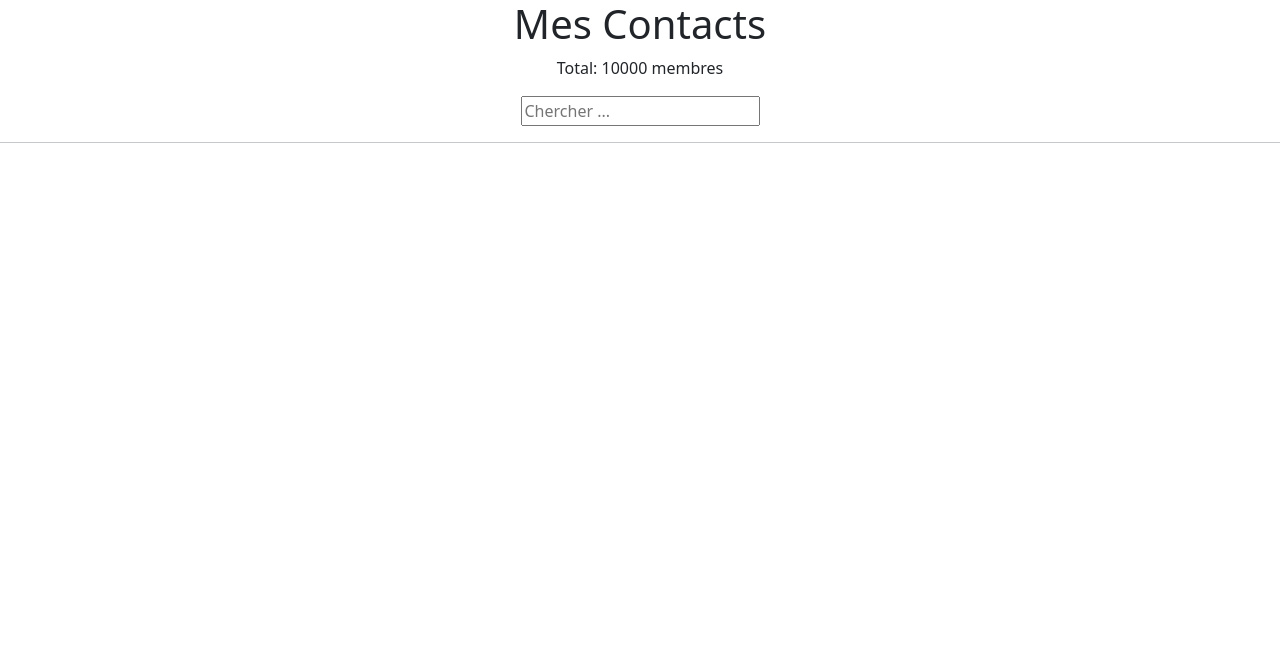
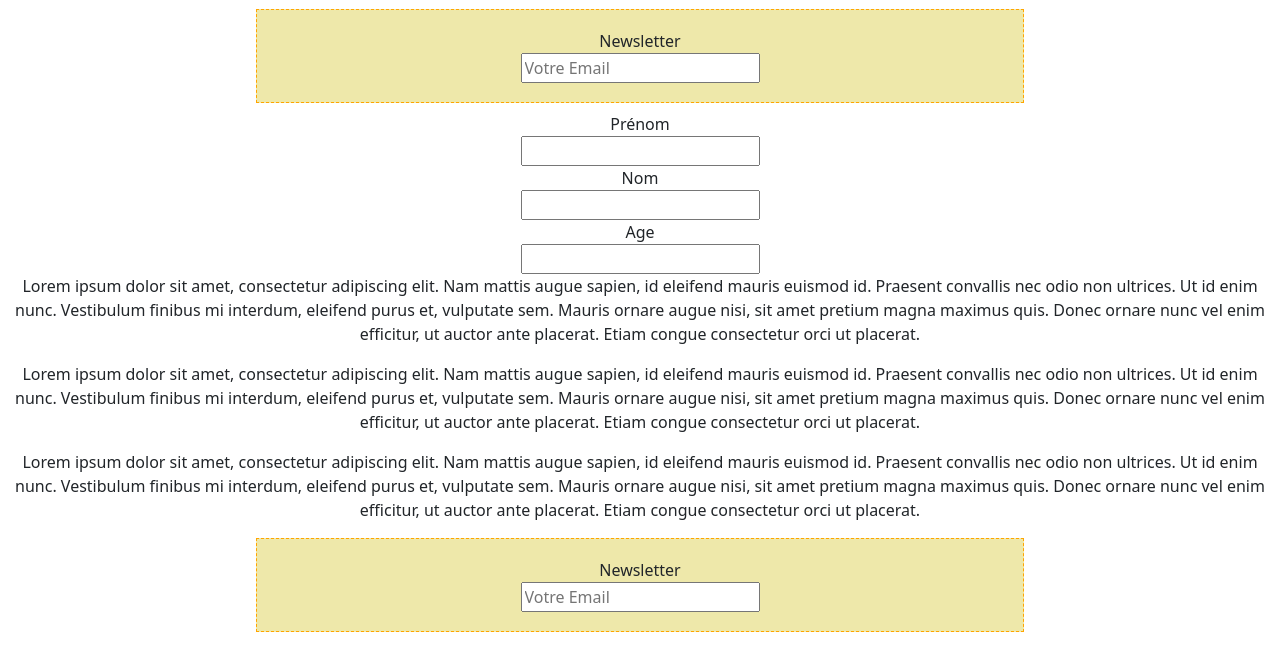
Before and after one commit to 11Yann09/custom-hooks, a React (Create React App) app: page / in a window 1280 px wide. Shown: the top 670 px of the page. Built offline with nearby package versions, Linux system fonts and the light colour scheme.

Commit message:
new components and useId

```diff
--- a/src/App.js
+++ b/src/App.js
@@ -1,77 +1,100 @@
 import "./App.css";
-import { useState, useEffect, useTransition } from "react";
-import SearchInput from "./components/SearchInput";
-import TableUsers from "./components/TableUsers";
-import { fakeUsersGenerator } from "./data/users";
-// import BtnHello from "./components/BtnHello";
-
-const users = fakeUsersGenerator();
+import Articles from "./components/Articles";
+import NewsLetter from "./components/NewsLetter";
+import NameFields from "./components/NameFields";
 
 const App = () => {
-  const [search, setSearch] = useState("");
-  const [resultSearch, setResultSearch] = useState([]);
-
-  const [isPending, startTransition] = useTransition();
-
-  // Custom hook
-  // const { data, isLoading } = useFetch(
-  //   "https://jsonplaceholder.typicode.com/users"
-  // );
-
-  const filterUsers = () => {
-    const foundUsers = users.filter((user) => {
-      return Object.values(user)
-        .join("")
-        .toLowerCase()
-        .includes(search.toLowerCase());
-    });
-    setResultSearch(foundUsers);
-  };
-
-  useEffect(() => {
-    if (search !== "") {
-      // Filter
-      startTransition(() => {
-        filterUsers();
-      });
-    } else {
-      setResultSearch([]);
-    }
-  }, [search]);
-
-  // Custom Hook
-  // useUpdateTitle(search);
-  const handleChange = (e) => {
-    setSearch(e.target.value);
-  };
-
-  // const msgDisplay = (msg, color) => {
-  //   return <p style={{ textAlign: "center", color: color }}>{msg}</p>;
-  // };
-
   return (
     <div className="App">
-      <h1>Mes Contacts</h1>
-      <p>Total: {users.length} membres</p>
-      {/* {isLoading ? (
-        msgDisplay("Veuillez patienter", "red")
-      ) : ( */}
-      <SearchInput searchStr={search} searchHanlder={handleChange} />
-      {/* )} */}
-      {
-        // resultSearch.length === 0 && search !== "" ? (
-        //   msgDisplay("Pas de résultat !", "red")
-        // ) :
-        // search === "" ? (
-        //   msgDisplay("Veuillez effectuer une recherche !", "green")
-        // ) : (
-        search === "" ? null : (
-          <TableUsers dataArray={resultSearch} notification={isPending} />
-        )
-        // )
-      }
+      <NewsLetter />
+      <form>
+        <NameFields />
+      </form>
+      <Articles />
+      <Articles />
+      <Articles />
+      <NewsLetter />
     </div>
   );
 };
 
 export default App;
+
+// import "./App.css";
+// import { useState, useEffect, useTransition } from "react";
+// import SearchInput from "./components/SearchInput";
+// import TableUsers from "./components/TableUsers";
+// import { fakeUsersGenerator } from "./data/users";
+// // import BtnHello from "./components/BtnHello";
+
+// const users = fakeUsersGenerator();
+
+// const App = () => {
+//   const [search, setSearch] = useState("");
+//   const [resultSearch, setResultSearch] = useState([]);
+
+//   const [isPending, startTransition] = useTransition();
+
+//   // Custom hook
+//   // const { data, isLoading } = useFetch(
+//   //   "https://jsonplaceholder.typicode.com/users"
+//   // );
+
+//   const filterUsers = () => {
+//     const foundUsers = users.filter((user) => {
+//       return Object.values(user)
+//         .join("")
+//         .toLowerCase()
+//         .includes(search.toLowerCase());
+//     });
+//     setResultSearch(foundUsers);
+//   };
+
+//   useEffect(() => {
+//     if (search !== "") {
+//       // Filter
+//       startTransition(() => {
+//         filterUsers();
+//       });
+//     } else {
+//       setResultSearch([]);
+//     }
+//     // eslint-disable-next-line
+//   }, [search]);
+
+//   // Custom Hook
+//   // useUpdateTitle(search);
+//   const handleChange = (e) => {
+//     setSearch(e.target.value);
+//   };
+
+//   // const msgDisplay = (msg, color) => {
+//   //   return <p style={{ textAlign: "center", color: color }}>{msg}</p>;
+//   // };
+
+//   return (
+//     <div className="App">
+//       <h1>Mes Contacts</h1>
+//       <p>Total: {users.length} membres</p>
+//       {/* {isLoading ? (
+//         msgDisplay("Veuillez patienter", "red")
+//       ) : ( */}
+//       <SearchInput searchStr={search} searchHanlder={handleChange} />
+//       {/* )} */}
+//       {
+//         // resultSearch.length === 0 && search !== "" ? (
+//         //   msgDisplay("Pas de résultat !", "red")
+//         // ) :
+//         // search === "" ? (
+//         //   msgDisplay("Veuillez effectuer une recherche !", "green")
+//         // ) : (
+//         search === "" ? null : (
+//           <TableUsers dataArray={resultSearch} notification={isPending} />
+//         )
+//         // )
+//       }
+//     </div>
+//   );
+// };
+
+// export default App;
--- /dev/null
+++ b/src/components/Articles.js
@@ -0,0 +1,16 @@
+function Articles() {
+  return (
+    <div>
+      <p>
+        Lorem ipsum dolor sit amet, consectetur adipiscing elit. Nam mattis
+        augue sapien, id eleifend mauris euismod id. Praesent convallis nec odio
+        non ultrices. Ut id enim nunc. Vestibulum finibus mi interdum, eleifend
+        purus et, vulputate sem. Mauris ornare augue nisi, sit amet pretium
+        magna maximus quis. Donec ornare nunc vel enim efficitur, ut auctor ante
+        placerat. Etiam congue consectetur orci ut placerat.
+      </p>
+    </div>
+  );
+}
+
+export default Articles;
--- /dev/null
+++ b/src/components/NameFields.js
@@ -0,0 +1,25 @@
+import { useId } from "react";
+
+function NameFields() {
+  const id = useId(); // string
+  //   console.log(typeof id)
+
+  return (
+    <>
+      <label htmlFor={`${id}-firstName`}>Prénom</label>
+      <div>
+        <input id={`${id}-firstName`} type="text" />
+      </div>
+      <label htmlFor={`${id}-lastName`}>Nom</label>
+      <div>
+        <input id={`${id}-lastName`} type="text" />
+      </div>
+      <label htmlFor={`${id}-age`}>Age</label>
+      <div>
+        <input id={`${id}-age`} type="number" />
+      </div>
+    </>
+  );
+}
+
+export default NameFields;
--- /dev/null
+++ b/src/components/NewsLetter.js
@@ -0,0 +1,24 @@
+import { useId } from "react";
+
+function NewsLetter() {
+  const id = useId();
+
+  const container = {
+    background: "PaleGoldenrod",
+    padding: "19px ",
+    width: "60%",
+    margin: "9px auto",
+    border: "1px orange dashed",
+  };
+
+  return (
+    <div style={container}>
+      <label htmlFor={id}>Newsletter</label>
+      <div>
+        <input id={id} type="email" name="email" placeholder="Votre Email" />
+      </div>
+    </div>
+  );
+}
+
+export default NewsLetter;
--- a/src/components/SearchInput.js
+++ b/src/components/SearchInput.js
@@ -4,6 +4,7 @@ const SearchInput = ({ searcStr, searchHanlder }) => {
   return (
     <>
       <input
+        id="search"
         type="text"
         placeholder="Chercher ..."
         value={searcStr}
--- a/src/index.js
+++ b/src/index.js
@@ -4,7 +4,9 @@ import "../node_modules/bootstrap/dist/css/bootstrap.min.css";
 import App from "./App";
 import reportWebVitals from "./reportWebVitals";
 
-const root = ReactDOM.createRoot(document.getElementById("root"));
+const root = ReactDOM.createRoot(document.getElementById("root"), {
+  identifierPrefix: "donkeyGeek-",
+});
 root.render(<App />);
 
 // If you want to start measuring performance in your app, pass a function
```
